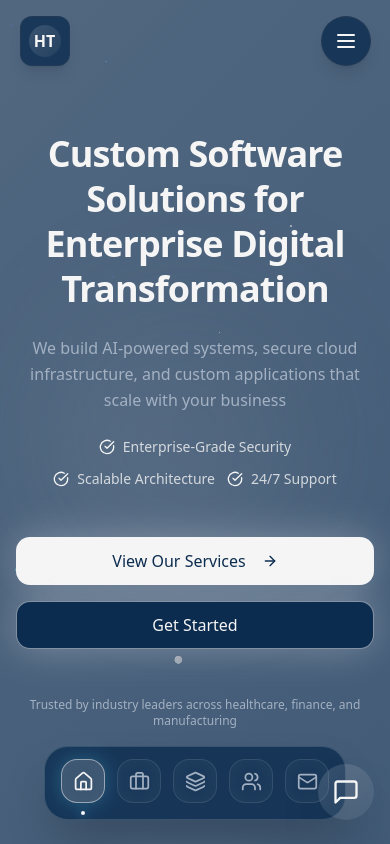
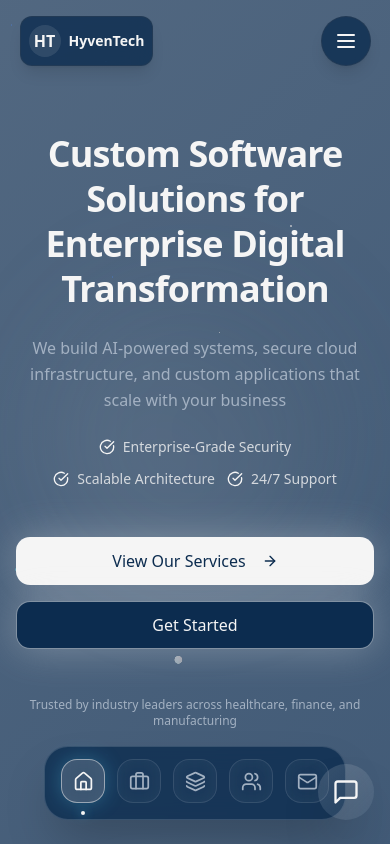
Before and after one commit to Abdelrahman-Kanakri/HyvenTech-Website, a React (Vite) app: page / in a window 390 px wide. Shown: the top 844 px of the page. Built offline with nearby package versions, Linux system fonts and the light colour scheme.

Commit message:
"Creating Mobile view for industries and services"

```diff
--- a/src/components/Industries.tsx
+++ b/src/components/Industries.tsx
@@ -88,10 +88,10 @@ const Industries = () => {
               >
                 <Card className="glass glow h-full hover:glow-strong transition-all duration-300 group relative">
                   <CardHeader className="pb-3">
-                    <div className="w-10 h-10 sm:w-14 sm:h-14 rounded-lg bg-gradient-glow flex items-center justify-center mb-3 group-hover:scale-110 transition-transform">
-                      <Icon className="h-5 w-5 sm:h-7 sm:w-7 text-primary" />
+                    <div className="w-10 h-10 lg:w-14 lg:h-14 rounded-lg bg-gradient-glow flex items-center justify-center mb-3 group-hover:scale-110 transition-transform">
+                      <Icon className="h-5 w-5 lg:h-7 lg:w-7 text-primary" />
                     </div>
-                    <CardTitle className="text-sm sm:text-lg">{industry.name}</CardTitle>
+                    <CardTitle className="text-sm lg:text-lg">{industry.name}</CardTitle>
                   </CardHeader>
                   <CardContent>
                     <p className="text-xs sm:text-sm text-muted-foreground leading-relaxed mb-3">
--- a/src/components/Navigation.tsx
+++ b/src/components/Navigation.tsx
@@ -97,10 +97,11 @@ const Navigation = () => {
         <div className="w-[90%] max-w-6xl mx-auto">
           <div className="lg:glass lg:backdrop-blur-xl lg:bg-background/70 lg:border lg:border-border/50 lg:rounded-2xl lg:shadow-2xl lg:shadow-primary/5 lg:px-6 lg:py-4">
             <div className="flex items-center justify-between w-full" ref={dropdownRef}>
-              {/* Logo */}
+
+              {/* Desktop Logo - Visible only on LG+ */}
               <Link
                 {...getLinkProps("/")}
-                className="flex items-center gap-2 group p-2 lg:p-0 bg-background/80 lg:bg-transparent backdrop-blur-md lg:backdrop-blur-none border lg:border-none border-border/50 rounded-xl lg:rounded-none shadow-lg lg:shadow-none transition-all active:scale-95 lg:active:scale-100"
+                className="hidden lg:flex items-center gap-2 group"
                 aria-label="HyvenTech Home"
                 onClick={() => {
                   handleLinkClick();
@@ -109,15 +110,35 @@ const Navigation = () => {
                   }
                 }}
               >
-                <div className="w-8 h-8 sm:w-10 sm:h-10 rounded-lg bg-gradient-glow flex items-center justify-center group-hover:scale-110 transition-transform">
-                  <span className="text-primary font-bold text-base sm:text-lg">HT</span>
+                <div className="w-10 h-10 rounded-lg bg-gradient-glow flex items-center justify-center group-hover:scale-110 transition-transform">
+                  <span className="text-primary font-bold text-lg">HT</span>
                 </div>
-                <span className="font-bold text-sm sm:text-base md:text-lg hidden sm:block">
+                <span className="font-bold text-lg">
                   HyvenTech
                 </span>
               </Link>
 
-              {/* Desktop Navigation */}
+              {/* Mobile/Tablet Logo - Floating Style (Visible < LG) */}
+              <Link
+                {...getLinkProps("/")}
+                className="lg:hidden flex items-center gap-2 p-2 bg-background/80 backdrop-blur-md border border-border/50 rounded-xl shadow-lg transition-all active:scale-95"
+                aria-label="HyvenTech Home"
+                onClick={() => {
+                  handleLinkClick();
+                  if (location.pathname === "/") {
+                    window.scrollTo({ top: 0, behavior: "smooth" });
+                  }
+                }}
+              >
+                <div className="w-8 h-8 rounded-lg bg-primary/10 flex items-center justify-center">
+                  <span className="text-primary font-bold text-base">HT</span>
+                </div>
+                <span className="font-bold text-sm text-foreground">
+                  HyvenTech
+                </span>
+              </Link>
+
+              {/* Desktop Navigation Links - Visible only on LG+ */}
               <div className="hidden lg:flex items-center gap-6 xl:gap-8">
                 {navItems.map((item) => (
                   <div key={item.name} className="relative">
@@ -199,7 +220,7 @@ const Navigation = () => {
                 </Button>
               </div>
 
-              {/* Mobile Menu Button - Floating Icon */}
+              {/* Mobile/Tablet Menu Button - Floating Icon (Visible < LG) */}
               <button
                 onClick={() => setMobileMenuOpen(!mobileMenuOpen)}
                 className="lg:hidden p-3 bg-background/80 backdrop-blur-md border border-border/50 rounded-full shadow-lg text-foreground hover:text-primary transition-all active:scale-95"
--- a/src/components/Services.tsx
+++ b/src/components/Services.tsx
@@ -124,11 +124,11 @@ const Services = () => {
                     }}
                     className="absolute inset-0 rounded-xl pointer-events-none md:hidden"
                   />
-                  <CardHeader className="pb-3 sm:pb-4">
-                    <div className="w-10 h-10 sm:w-14 sm:h-14 rounded-lg bg-gradient-glow flex items-center justify-center mb-3 sm:mb-4 group-hover:scale-110 transition-transform">
-                      <Icon className="h-5 w-5 sm:h-7 sm:w-7 text-primary" />
+                  <CardHeader className="pb-3 lg:pb-4">
+                    <div className="w-10 h-10 lg:w-14 lg:h-14 rounded-lg bg-gradient-glow flex items-center justify-center mb-3 lg:mb-4 group-hover:scale-110 transition-transform">
+                      <Icon className="h-5 w-5 lg:h-7 lg:w-7 text-primary" />
                     </div>
-                    <CardTitle className="text-base sm:text-xl">{service.title}</CardTitle>
+                    <CardTitle className="text-base lg:text-xl">{service.title}</CardTitle>
                   </CardHeader>
                   <CardContent className="flex-1 flex flex-col">
                     <CardDescription className="text-sm sm:text-base leading-relaxed mb-4 flex-1">
--- a/src/pages/company/HyvenLeadership.css
+++ b/src/pages/company/HyvenLeadership.css
@@ -230,7 +230,7 @@
 /* ===========================
    RESPONSIVE
    =========================== */
-@media (max-width: 768px) {
+@media (max-width: 1024px) {
   .chroma-grid {
     flex-direction: column;
     gap: 1rem;
@@ -263,13 +263,13 @@
     justify-content: center;
   }
 
-  /* Disable vertical text on mobile */
+  /* Disable vertical text on mobile/tablet */
   .name-vertical,
   .role-vertical {
     writing-mode: horizontal-tb;
   }
 
-  /* Ensure overlay is visible on mobile */
+  /* Ensure overlay is visible on mobile/tablet */
   .chroma-overlay {
     opacity: 0.3;
     mask-image: none;
```
Also changed, not shown: 1 other file (tests, documents, lock files or other folders).
